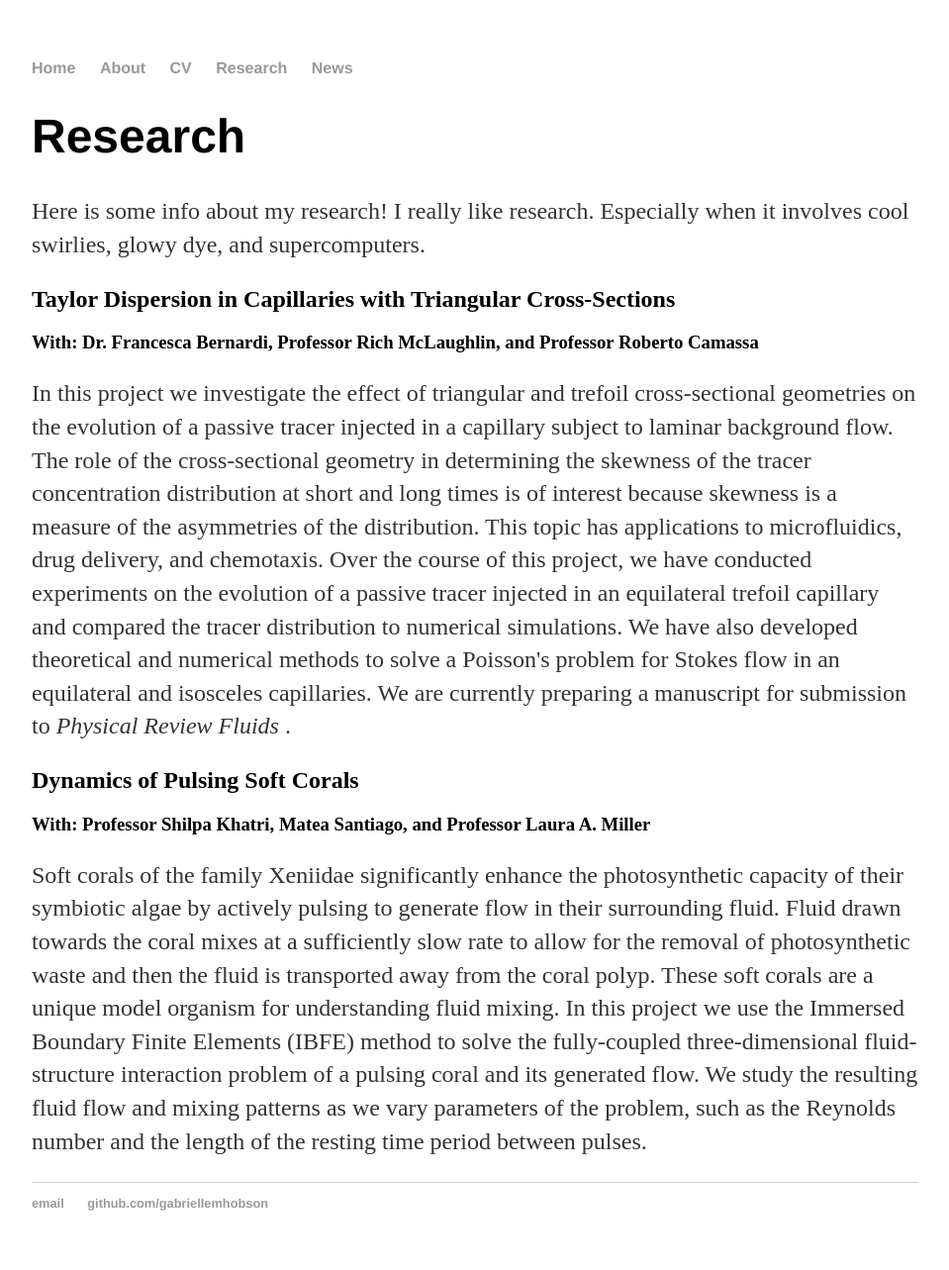
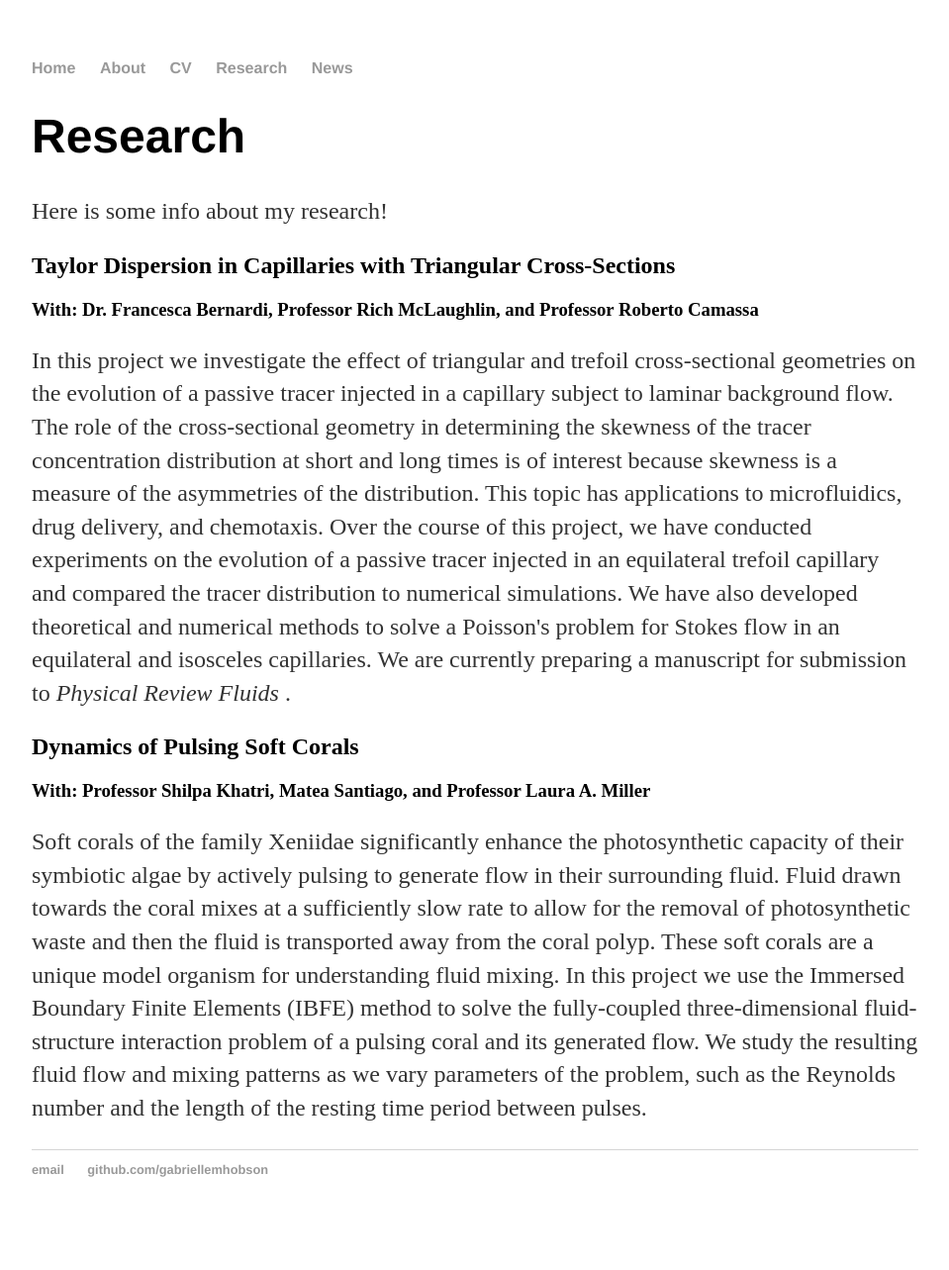
Before and after one commit to gabriellemhobson/gabriellemhobson.github.io, a Jekyll site: the page built from research/index.html, in a window 1280 px wide. Shown: the whole page at 99% size, without its empty margins (160-1119 px from the left). Built offline with Jekyll 4.4.1, drawn with Linux system fonts in a browser that asks for light colours; after the commit the page ends 1249 px from its top, so only the background shows below that.

Commit message:
Update index.html
took out some text

```diff
--- a/research/index.html
+++ b/research/index.html
@@ -4,7 +4,7 @@ title: Research
 ---
 <div class="blurb">
 	<h1>Research</h1>
-	<p> Here is some info about my research! I really like research. Especially when it involves cool swirlies, glowy dye, and supercomputers. </p>
+	<p> Here is some info about my research! </p>
 	<h2> Taylor Dispersion in Capillaries with Triangular Cross-Sections </h2>
 	<h3> With: Dr. Francesca Bernardi, Professor Rich McLaughlin, and Professor Roberto Camassa </h3>
       	<p> In this project we investigate the effect of triangular and trefoil cross-sectional geometries on the evolution
```
